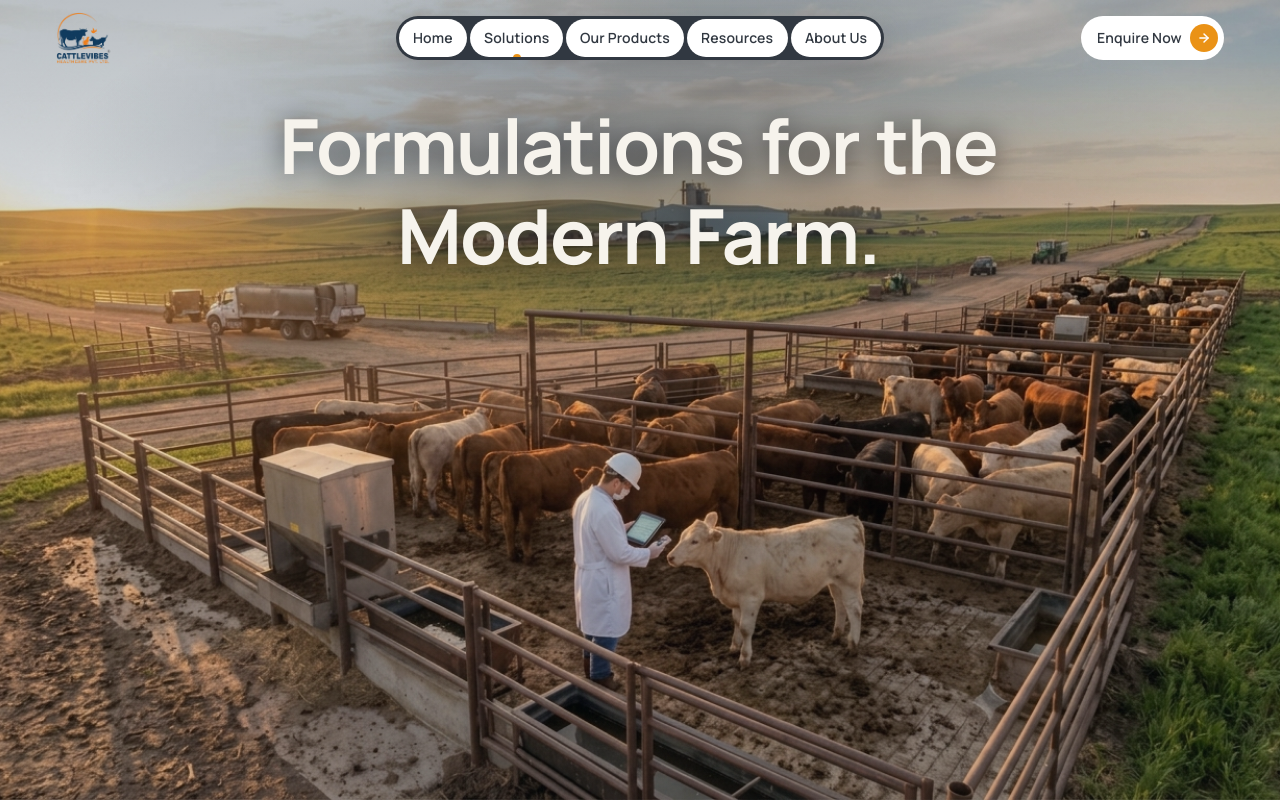
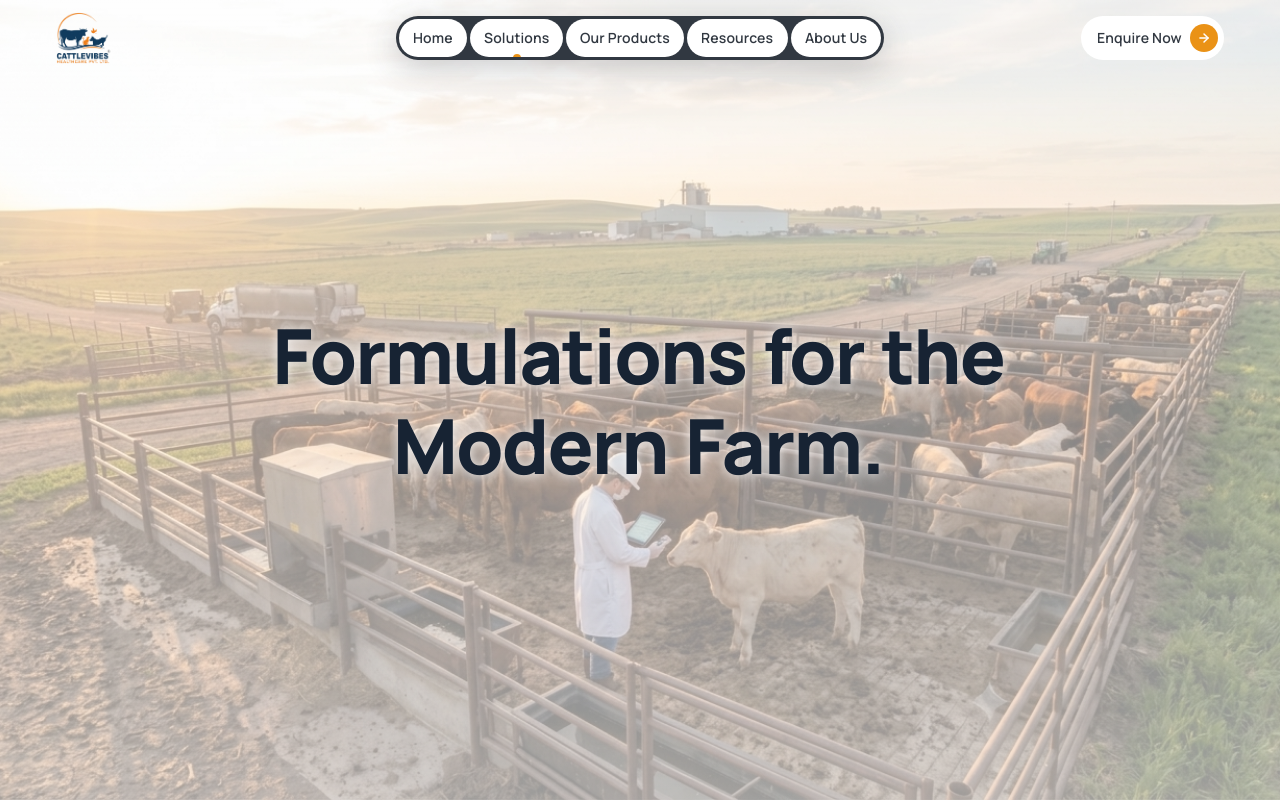
Before and after one commit to dvmmisAfk/cattlevibes, a Next.js app: page /solutions in a window 1280 px wide. Shown: the top 802 px of the page. Built offline with nearby package versions, Linux system fonts and the light colour scheme.

Commit message:
feat(solutions): add white tint overlay layer and center heading in absolute center

```diff
--- a/src/components/solutions/SolutionsHero.tsx
+++ b/src/components/solutions/SolutionsHero.tsx
@@ -15,7 +15,7 @@ import { SplitText } from "./react-bits/SplitText";
  */
 export function SolutionsHero() {
   return (
-    <section className="relative w-full h-screen min-h-[500px] max-h-[1080px] overflow-hidden bg-[#112334] select-none">
+    <section className="relative w-full h-screen min-h-[500px] max-h-[1080px] overflow-hidden bg-white select-none">
       {/* 1. Full-bleed Panoramic Cattle Farm Photograph Covering All Edges */}
       <Image
         src="/images/solutions-cattle-farm-panoramic.jpg"
@@ -26,27 +26,24 @@ export function SolutionsHero() {
         className="absolute inset-0 w-full h-full object-cover object-bottom pointer-events-none"
       />
 
-      {/* 2. Light Contrast Overlay (preserves golden light, blue/warm sky, and natural cattle colors) */}
+      {/* 2. Layer of White Tint on the Image Header */}
+      <div
+        className="absolute inset-0 pointer-events-none bg-white/40 backdrop-blur-[0.5px]"
+      />
+
+      {/* 3. Subtle Light Gradient to balance sky and pasture tones */}
       <div
         className="absolute inset-0 pointer-events-none"
         style={{
           background:
-            "linear-gradient(180deg, rgba(17, 35, 52, 0.28) 0%, rgba(17, 35, 52, 0.08) 45%, rgba(17, 35, 52, 0.15) 100%)",
+            "linear-gradient(180deg, rgba(255, 255, 255, 0.45) 0%, rgba(255, 255, 255, 0.20) 50%, rgba(255, 255, 255, 0.35) 100%)",
         }}
       />
 
-      {/* 3. Soft Local Shadow Behind Heading Zone */}
-      <div
-        className="absolute inset-0 pointer-events-none"
-        style={{
-          background:
-            "radial-gradient(ellipse 65% 35% at 50% 20%, rgba(17, 35, 52, 0.38) 0%, transparent 70%)",
-        }}
-      />
-
-      {/* 4. Main Heading: Positioned in open sky between navbar and horizon, clear of all animals & subjects */}
-      <div className="absolute z-10 left-1/2 -translate-x-1/2 top-[clamp(90px,13vh,170px)] w-[min(1100px,calc(100%-48px))] text-center">
-        <h1 className="font-heading font-bold text-[#F6F3EC] text-3xl sm:text-5xl md:text-6xl lg:text-[4.25rem] xl:text-[4.75rem] tracking-tight leading-[0.98] drop-shadow-[0_2px_14px_rgba(0,0,0,0.6)]">
+      {/* 4. Main Heading: Positioned in Absolute Center */}
+      <div className="absolute inset-0 z-10 flex items-center justify-center text-center px-6 pointer-events-none">
+        <div className="w-[min(1100px,calc(100%-48px))] pointer-events-auto">
+          <h1 className="font-heading font-extrabold text-[#172333] text-3xl sm:text-5xl md:text-6xl lg:text-[4.25rem] xl:text-[4.75rem] tracking-tight leading-[0.98] drop-shadow-[0_1px_6px_rgba(255,255,255,0.85)]">
             <span className="block">
               <SplitText text="Formulations for the" delay={0.15} />
             </span>
@@ -55,6 +52,7 @@ export function SolutionsHero() {
             </span>
           </h1>
         </div>
+      </div>
     </section>
   );
 }
```
Lines whose indentation alone changed are shown as unchanged.
